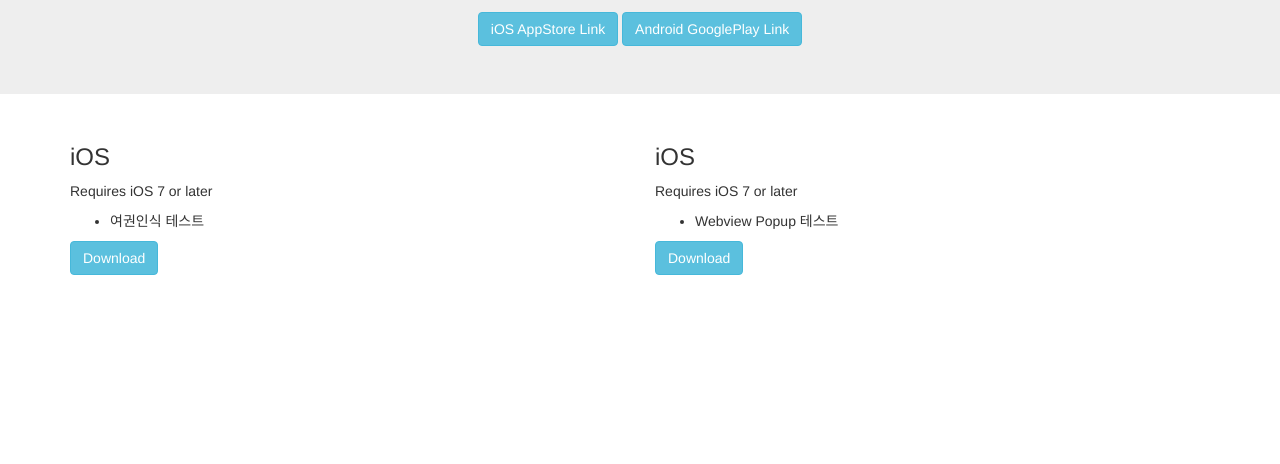
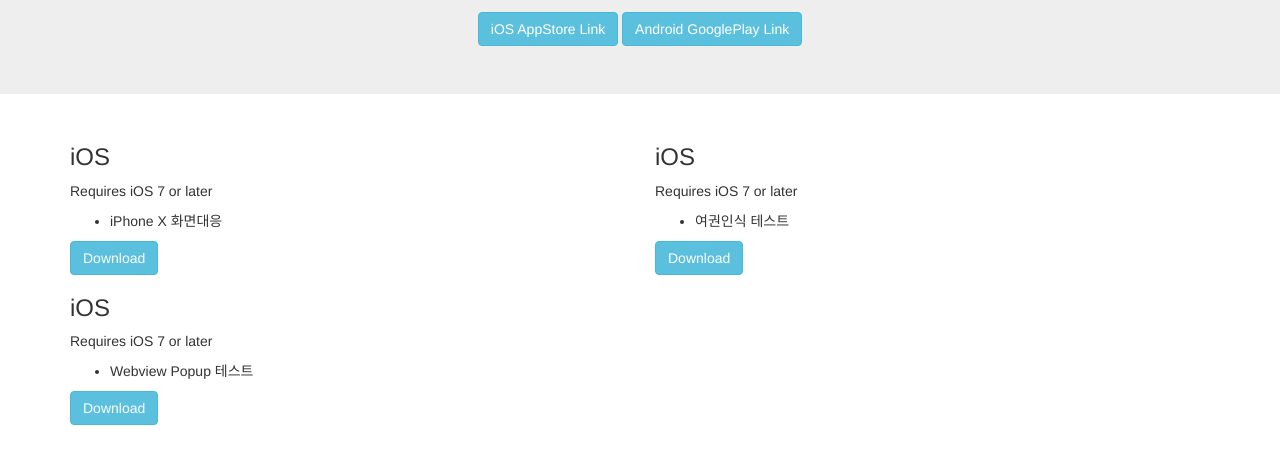
Before and after one commit to JosephRifkin/koreanair, a plain HTML site: page index.html in a window 1280 px wide. Shown: the part 180-644 px from the top of the page. Drawn offline with nearby package versions, Linux system fonts and the light colour scheme.

```diff
--- a/index.html
+++ b/index.html
@@ -23,6 +23,14 @@
       <h3>iOS</h3>
       <p>Requires iOS 7 or later</p>
       <ul>
+        <li>iPhone X 화면대응</li>
+      </ul>
+      <a href="itms-services://?action=download-manifest&url=https://github.com/histdev/koreanair/raw/test/iphonex/binary/ios/koreanair-test.plist" class="btn btn-info" role="button">Download</a>
+    </div>
+    <div class="col-sm-6">
+      <h3>iOS</h3>
+      <p>Requires iOS 7 or later</p>
+      <ul>
         <li>여권인식 테스트</li>
       </ul>
       <a href="itms-services://?action=download-manifest&url=https://github.com/histdev/koreanair/raw/master/binary/ios/koreanair-test.plist" class="btn btn-info" role="button">Download</a>
```
Also changed, not shown: 1 other file.
